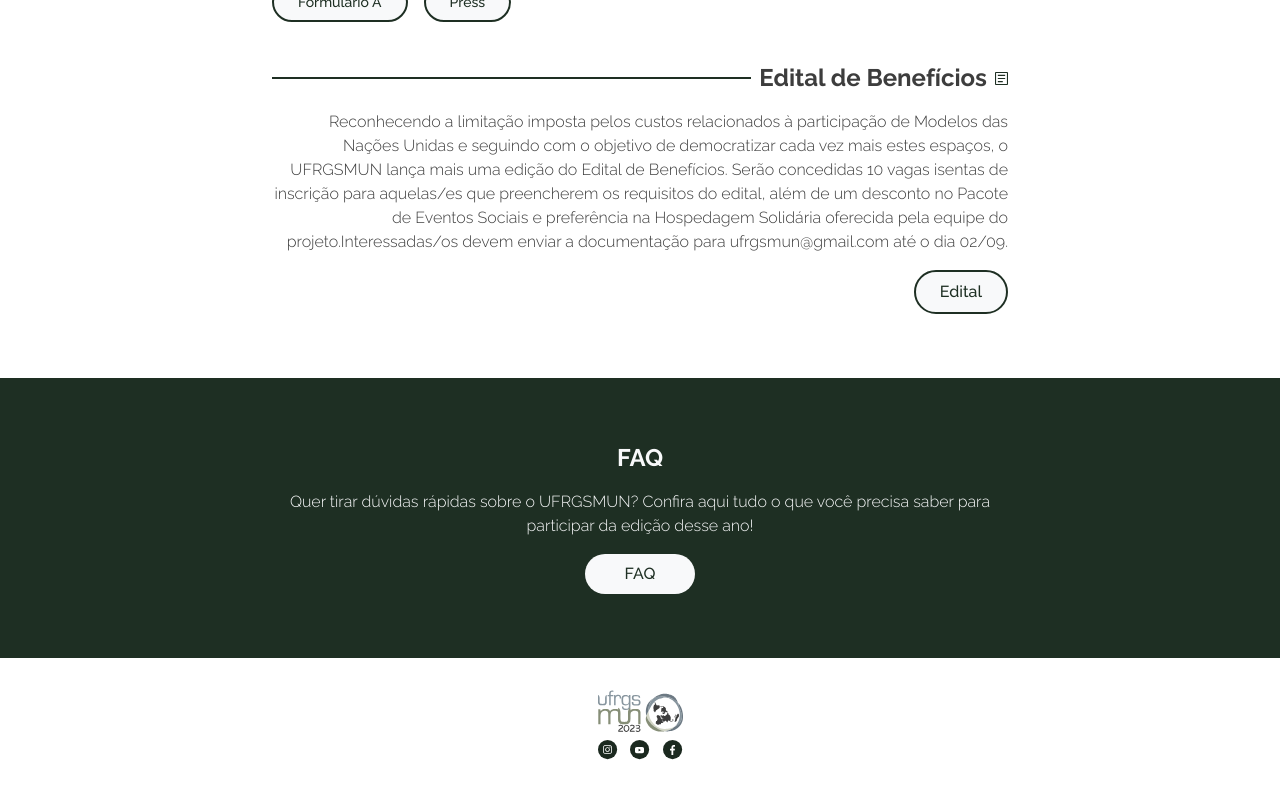
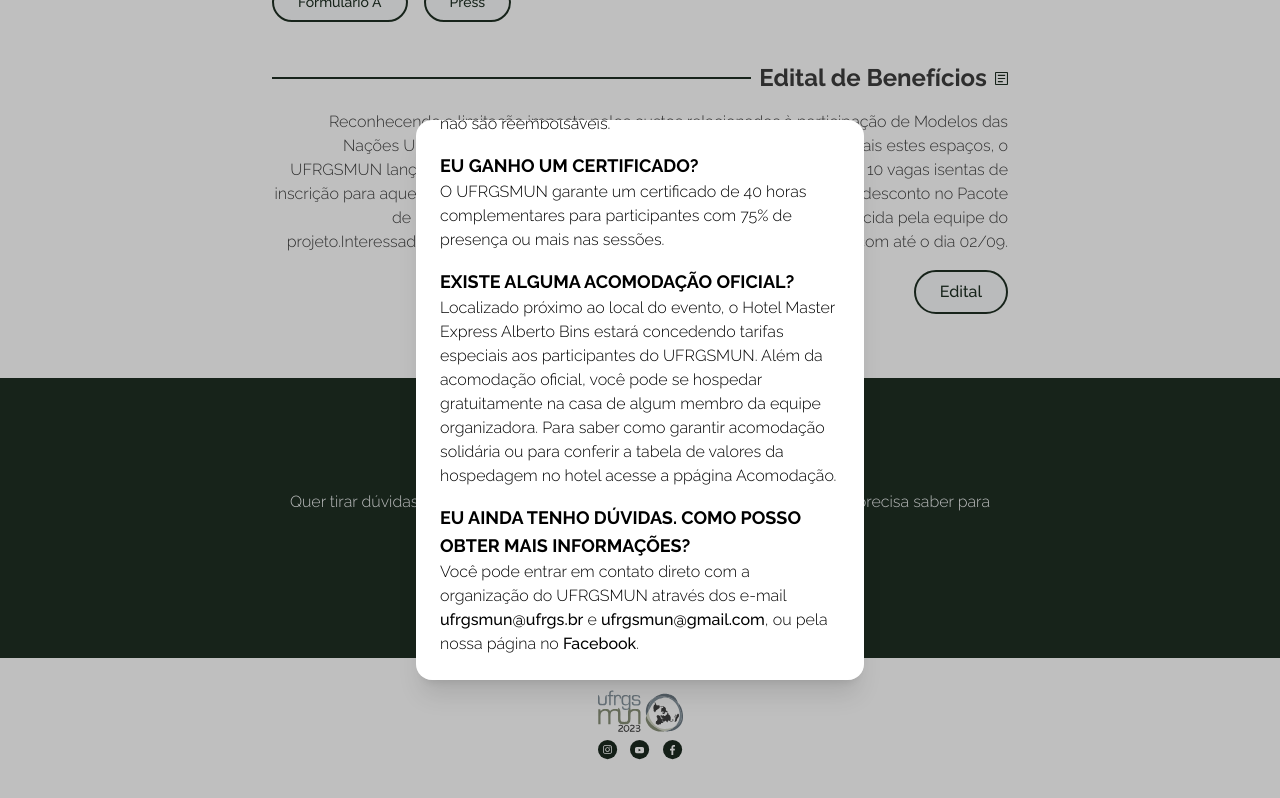
Before and after one commit to cdartora/ufrgs-mun-2023, a React (Vite) app: page /apply in a window 1280 px wide. Both pictures are taken after a click on the button "FAQ". Shown: the part 1828-2626 px from the top of the page. Built offline with nearby package versions, Linux system fonts and the light colour scheme.

Commit message:
feat(apply): FAQ modal with content

```diff
--- /dev/null
+++ b/src/components/FAQmodal.jsx
@@ -0,0 +1,213 @@
+import { useState, Fragment } from "react";
+
+import { Dialog, Transition } from "@headlessui/react";
+import { Subtitle, Title, Paragraph } from "./Formatting";
+
+function FAQmodal() {
+  const [isOpen, setIsOpen] = useState(false);
+
+  function closeModal() {
+    setIsOpen(false);
+  }
+
+  function openModal() {
+    setIsOpen(true);
+  }
+
+  return (
+    <>
+      <button
+        onClick={openModal}
+        className="py-2 px-10 bg-almostWhite text-darkGreen rounded-full"
+      >
+        FAQ
+      </button>
+
+      <Transition appear show={isOpen} as={Fragment}>
+        <Dialog as="div" className="relative z-50" onClose={closeModal}>
+          <Transition.Child
+            as={Fragment}
+            enter="ease-out duration-300"
+            enterFrom="opacity-0"
+            enterTo="opacity-100"
+            leave="ease-in duration-200"
+            leaveFrom="opacity-100"
+            leaveTo="opacity-0"
+          >
+            <div className="fixed inset-0 bg-black bg-opacity-25" />
+          </Transition.Child>
+
+          <div className="fixed inset-0 overflow-y-auto">
+            <div className="flex min-h-full items-center justify-center p-4 text-center">
+              <Transition.Child
+                as={Fragment}
+                enter="ease-out duration-300"
+                enterFrom="opacity-0 scale-95"
+                enterTo="opacity-100 scale-100"
+                leave="ease-in duration-200"
+                leaveFrom="opacity-100 scale-100"
+                leaveTo="opacity-0 scale-95"
+              >
+                <Dialog.Panel className="w-full max-w-md overflow-y-auto max-h-[70vh] transform overflow-hidden rounded-2xl bg-white p-6 text-left align-middle shadow-xl transition-all">
+                  <Dialog.Title as="h3">
+                    <Title className="text-center text-darkGreen">FAQ</Title>
+                  </Dialog.Title>
+
+                  <Subtitle className="mt-4">
+                    QUE É UM MODELO DAS NAÇÕES UNIDAS?
+                  </Subtitle>
+
+                  <Paragraph>
+                    Um Modelo das Nações Unidas é uma simulação das reuniões e
+                    conferências realizadas na ONU e em organizações e fóruns
+                    regionais. As(os) participantes atuam como delegada(o)s de
+                    diversos países, possuindo a responsabilidade de defender a
+                    posição e política externa destes.
+                  </Paragraph>
+
+                  <Subtitle className="mt-4">O QUE É UFRGSMUN?</Subtitle>
+
+                  <Paragraph>
+                    Criado em 2003, O UFRGS Model United Nations é um modelo das
+                    Nações Unidas organizado pelos alunos e alunas da
+                    Universidade Federal do Rio Grande do Sul.
+                  </Paragraph>
+
+                  <Subtitle className="mt-4">QUEM PODE SE CANDIDATAR?</Subtitle>
+
+                  <Paragraph>
+                    UFRGSMUN é um evento para estudantes de graduação e
+                    graduados de qualquer curso e Universidade do Brasil e do
+                    mundo.
+                  </Paragraph>
+
+                  <Subtitle className="mt-4">COMO POSSO ME INSCREVER?</Subtitle>
+
+                  <Paragraph>
+                    O primeiro passo para se inscrever no UFRGSMUN é montar uma
+                    delegação, a qual consiste em um grupo de 1 a 20 pessoas que
+                    gostariam de participar do evento. No entanto, se você não
+                    possuir uma delegação, você pode se inscrever
+                    individualmente: escolhendo um país com apenas uma vaga ou
+                    pedindo para ser alocado em alguma delegação que possuir seu
+                    país de preferência.
+                  </Paragraph>
+
+                  <Subtitle className="mt-4">
+                    COMO A MINHA DELEGAÇÃO ESCOLHE O COMITÊ? E A REPRESENTAÇÃO?
+                  </Subtitle>
+
+                  <Paragraph>
+                    Na hora da inscrição, o chefe da delegação deve enviar
+                    vários “blocos” de países que compreendem os comitês e
+                    representações desejados. O secretariado, então, escolherá
+                    as representações e enviará à delegação.
+                  </Paragraph>
+
+                  <Subtitle className="mt-4">
+                    PARA QUEM A ISENÇÃO DA INSCRIÇÃO É VÁLIDA?
+                  </Subtitle>
+
+                  <Paragraph>
+                    O UFRGSMUN garante a isenção de dez (10) inscrições
+                    destinadas para participantes em situação de vulnerabilidade
+                    socioeconômica conforme o Edital de Benefícios, a ser
+                    lançado em 02 de Agosto. Além disso, aquelas e aqueles que
+                    preencherem os requisitos do edital têm preferência no
+                    Programa de Hospedagem Solidária e desconto de 50% no Pacote
+                    Social.
+                  </Paragraph>
+
+                  <Subtitle className="mt-4">O QUE EU DEVO VESTIR?</Subtitle>
+
+                  <Paragraph>
+                    Os/as participantes devem vestir um traje executivo
+                    ocidental, ou equivalente nacional. No entanto, as
+                    vestimentas não precisam seguir um padrão masculino e
+                    feminino, visto que queremos que você expresse sua
+                    identidade sem ser contido pelos estereótipos da sociedade.
+                  </Paragraph>
+
+                  <Subtitle className="mt-4">
+                    QUANDO O UFRGSMUN ACONTECE?
+                  </Subtitle>
+
+                  <Paragraph>
+                    O UFRGSMUN acontecerá entre os dias 31 de outubro e 4 de
+                    novembro de 2018.
+                  </Paragraph>
+
+                  <Subtitle className="mt-4">
+                    ONDE UFRGSMUN VAI ACONTECER?
+                  </Subtitle>
+
+                  <Paragraph>
+                    O local do evento é o Hotel Plaza São Rafael, localizado em
+                    Porto Alegre, Rio Grande do Sul.
+                  </Paragraph>
+
+                  <Subtitle className="mt-4">QUANTO CUSTA O EVENTO?</Subtitle>
+
+                  <Paragraph>
+                    A inscrição tem um custo de R$155,00 ou, se pago em duas
+                    vezes, R$175,00.
+                  </Paragraph>
+
+                  <Subtitle className="mt-4">EXISTE ALGUM REEMBOLSO?</Subtitle>
+
+                  <Paragraph>
+                    As taxas de inscrição e as entradas dos eventos sociais não
+                    são reembolsáveis.
+                  </Paragraph>
+
+                  <Subtitle className="mt-4">EU GANHO UM CERTIFICADO?</Subtitle>
+
+                  <Paragraph>
+                    O UFRGSMUN garante um certificado de 40 horas complementares
+                    para participantes com 75% de presença ou mais nas sessões.
+                  </Paragraph>
+
+                  <Subtitle className="mt-4">
+                    EXISTE ALGUMA ACOMODAÇÃO OFICIAL?
+                  </Subtitle>
+
+                  <Paragraph>
+                    Localizado próximo ao local do evento, o Hotel Master
+                    Express Alberto Bins estará concedendo tarifas especiais aos
+                    participantes do UFRGSMUN. Além da acomodação oficial, você
+                    pode se hospedar gratuitamente na casa de algum membro da
+                    equipe organizadora. Para saber como garantir acomodação
+                    solidária ou para conferir a tabela de valores da hospedagem
+                    no hotel acesse a ppágina Acomodação.
+                  </Paragraph>
+
+                  <Subtitle className="mt-4">
+                    EU AINDA TENHO DÚVIDAS. COMO POSSO OBTER MAIS INFORMAÇÕES?
+                  </Subtitle>
+
+                  <Paragraph>
+                    Você pode entrar em contato direto com a organização do
+                    UFRGSMUN através dos e-mail{" "}
+                    <strong>ufrgsmun@ufrgs.br</strong> e{" "}
+                    <strong>ufrgsmun@gmail.com</strong>, ou pela nossa página no{" "}
+                    <a
+                      href="https://www.facebook.com/ufrgsmun"
+                      target="_blank"
+                      rel="noopener noreferrer"
+                      className="font-medium hover:underline"
+                    >
+                      Facebook
+                    </a>
+                    .
+                  </Paragraph>
+                </Dialog.Panel>
+              </Transition.Child>
+            </div>
+          </div>
+        </Dialog>
+      </Transition>
+    </>
+  );
+}
+
+export default FAQmodal;
--- a/src/routes/Apply.jsx
+++ b/src/routes/Apply.jsx
@@ -7,6 +7,7 @@
 import earth from "../assets/about/earth.svg";
 import notice from "../assets/apply/notice.svg";
 import form from "../assets/apply/form.svg";
+import FAQmodal from "../components/FAQmodal";
 
 export default function Apply() {
   return (
@@ -107,9 +108,7 @@
             Quer tirar dúvidas rápidas sobre o UFRGSMUN? Confira aqui tudo o que
             você precisa saber para participar da edição desse ano!
           </Paragraph>
-          <button className="py-2 px-10 bg-almostWhite text-darkGreen rounded-full">
-            FAQ
-          </button>
+          <FAQmodal />
         </SectionContainer>
       </div>
     </PageContainer>
```
